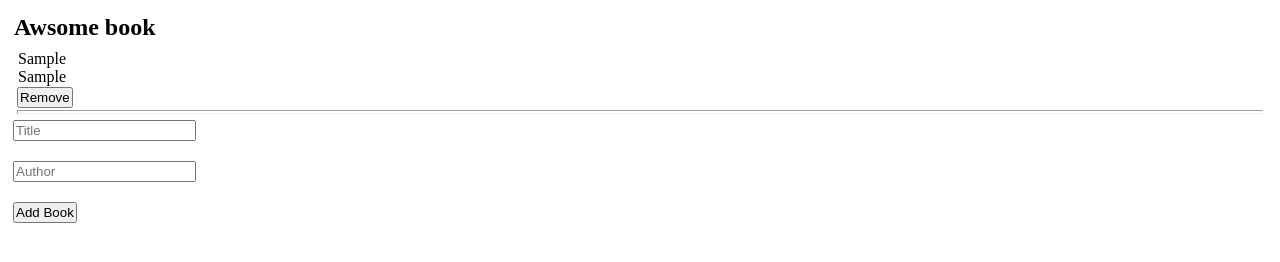
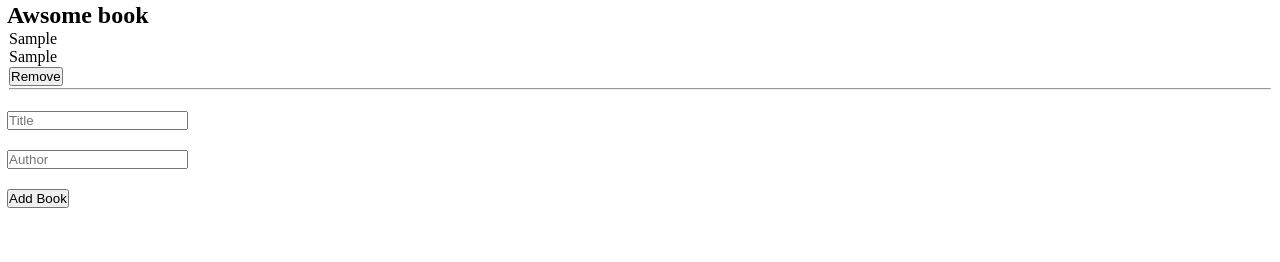
Before and after one commit to najibullahjafari/Awesome-books, a website: page index.html in a window 1280 px wide. Both pictures are taken after typing "Sample", "Sample" into the empty fields and a click on the button "Add Book". Drawn offline with Linux system fonts and the light colour scheme.

Commit message:
Update script.js

```diff
--- a/script.js
+++ b/script.js
@@ -12,6 +12,7 @@ document.addEventListener('DOMContentLoaded', function () {
     const removeBtn = document.createElement('button');
     const hr = document.createElement('hr');
     const li = document.createElement('br');
+    const lii = document.createElement('br');
 
     bookTitle.textContent = title;
     bookAuthor.textContent = author;
@@ -28,6 +29,7 @@ document.addEventListener('DOMContentLoaded', function () {
     bookItem.appendChild(li);
     bookItem.appendChild(removeBtn);
     bookItem.appendChild(hr);
+    bookItem.appendChild(lii);
 
     awesomeList.appendChild(bookItem);
   }
--- a/style.css
+++ b/style.css
@@ -1,4 +1,4 @@
 * {
   margin: 1px;
-  padding: 1px;
+  padding: 0;
 }
```
